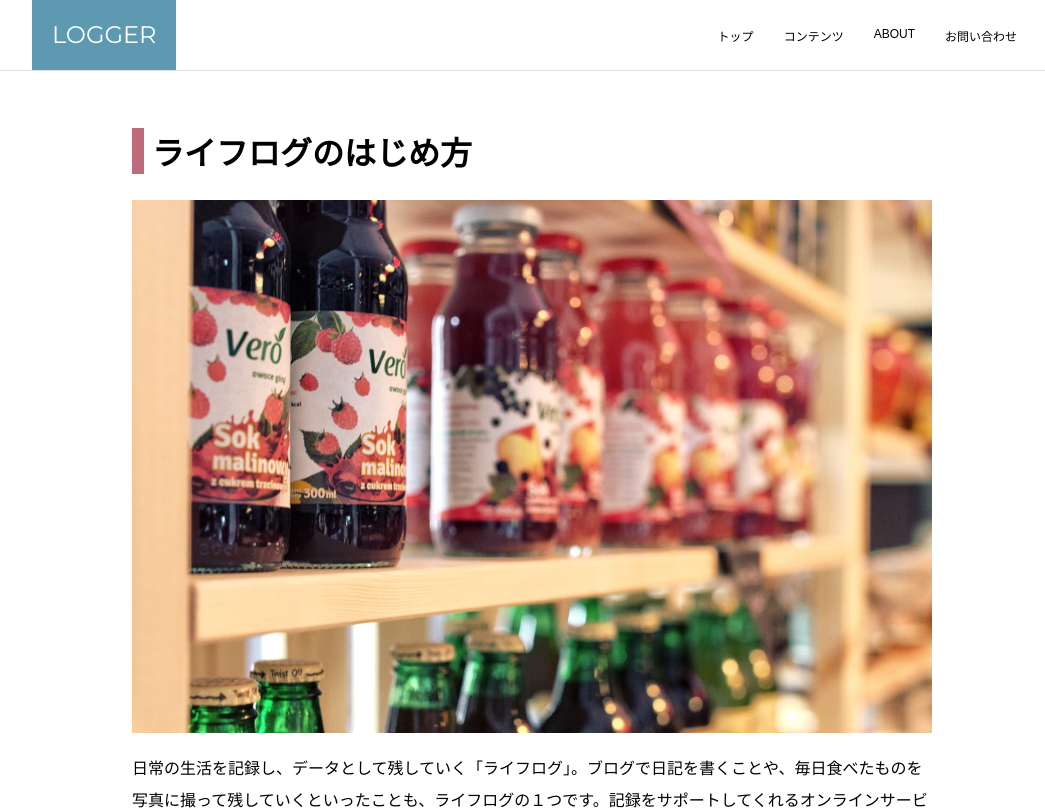
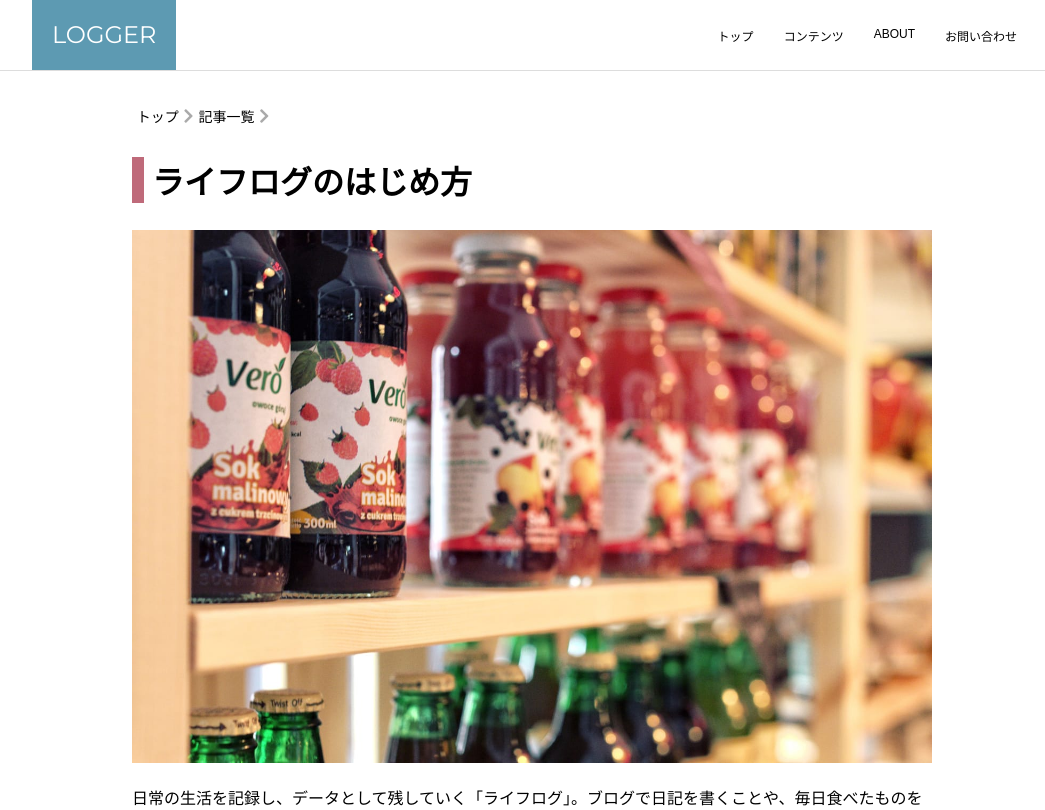
Before and after one commit to yinm/6step-master-html-css, a Nuxt app in the folder trace/: page /contents in a window 1280 px wide. Shown: the top 810 px of the page, without its empty margins (108-1153 px from the left). Built offline with nearby package versions, Linux system fonts and the light colour scheme.

Commit message:
Try 4-1-3

```diff
--- a/trace/components/Article.vue
+++ b/trace/components/Article.vue
@@ -1,6 +1,12 @@
 <template>
   <article class="post">
     <div class="container">
+      <div class="breadcrumb">
+        <a href="#">トップ</a>
+        <i class="fas fa-chevron-right" />
+        <a href="#">記事一覧</a>
+        <i class="fas fa-chevron-right" />
+      </div>
       <h1>ライフログのはじめ方</h1>
       <img
         src="/life.jpg"
@@ -42,6 +48,18 @@
     }
   }
 
+  .breadcrumb a {
+    display: inline-block;
+    padding: 0.3rem;
+    text-decoration: none;
+    color: currentColor;
+    font-size: 0.875rem;
+  }
+
+  .breadcrumb i {
+    color: #aaa;
+  }
+
   h1 {
     padding-left: 0.5rem;
     border-left: solid 0.75rem var(--accent-color);
```
